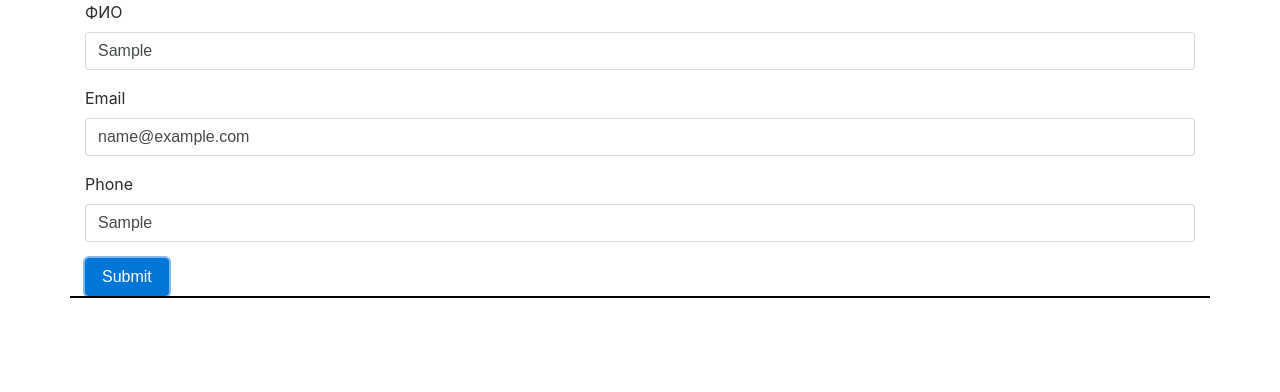
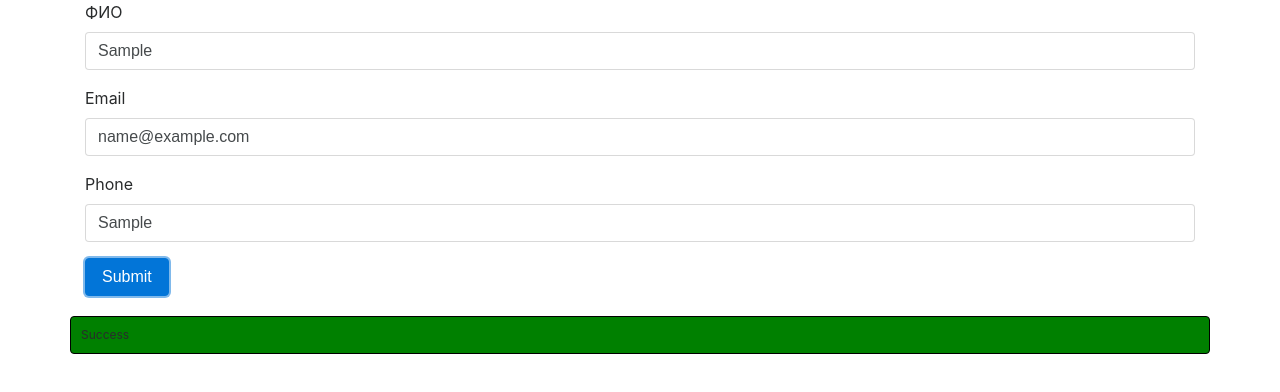
Before and after one commit to Alexter-progs/yandex-test-assignment, a plain HTML site: page index.html in a window 1280 px wide. Both pictures are taken after typing "Sample", "name@example.com", "Sample" into the empty fields and a click on the button "Submit". Drawn offline with Linux system fonts and the light colour scheme.

Commit message:
Adding styles and content to resultContainer on response

```diff
--- a/index.html
+++ b/index.html
@@ -8,6 +8,17 @@
     <!-- Bootstrap CSS -->
     <link rel="stylesheet" href="lib/bootstrap/css/bootstrap.min.css">
         <style>
+        #resultContainer {
+            font-size: .75rem;
+            line-height: 1rem;
+            text-align: center;
+            border-radius: .25rem;
+            display: flex;
+            overflow: hidden;
+            margin-top: 20px;
+            padding: 10px;
+        }
+
         .success {
             border: solid 1px black;
             background: green;
--- a/index.js
+++ b/index.js
@@ -90,6 +90,7 @@ $(document).ready(function() {
             var validateInputs = this.validate();
 
             this.resetErrorClass();
+            this.resetResultContainer();
 
             if(true) {
                 ajaxMock.call().then(function(res) {
@@ -97,13 +98,13 @@ $(document).ready(function() {
                     console.log(res)
                     switch (res.status) {
                         case 'success':
-                            $('#resultContainer').addClass('success')
+                            $('#resultContainer').addClass('success').append('Success');
                             break;
                         case 'error':
-                            $('#resultContainer').addClass('error')
+                            $('#resultContainer').addClass('error').append('Error');
                             break;
                         case 'progress':
-                            $('#resultContainer').addClass('progress')
+                            $('#resultContainer').addClass('progress').append('Progress');
                             break;
                         default:
                             throw Error('Not supported response status');
@@ -200,6 +201,9 @@ $(document).ready(function() {
                 $(input).parent().removeClass('has-danger');
             });
         },
+        resetResultContainer: function() {
+            $('#resultContainer').removeClass('error success progress').empty();
+        }
     };
 
     var submitButton = $('#submit-button');
```
